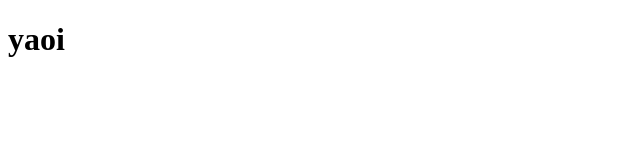
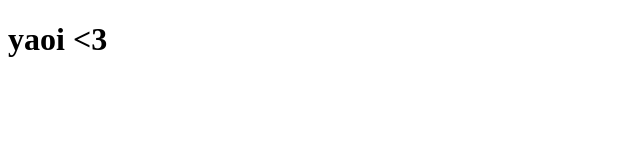
Before and after one commit to akumu02/yaoi, a plain HTML site: page index.html in a window 1280 px wide. Shown: the full height of the page, 0-640 px from the left. Drawn offline with Linux system fonts and the light colour scheme.

Commit message:
commit archivo

```diff
--- a/index.html
+++ b/index.html
@@ -8,7 +8,8 @@
 </head>
 
 <body>
-    <h1>yaoi</h1>
+    <h1>yaoi
+        <3</h1>
 </body>
 
 </html>
```
